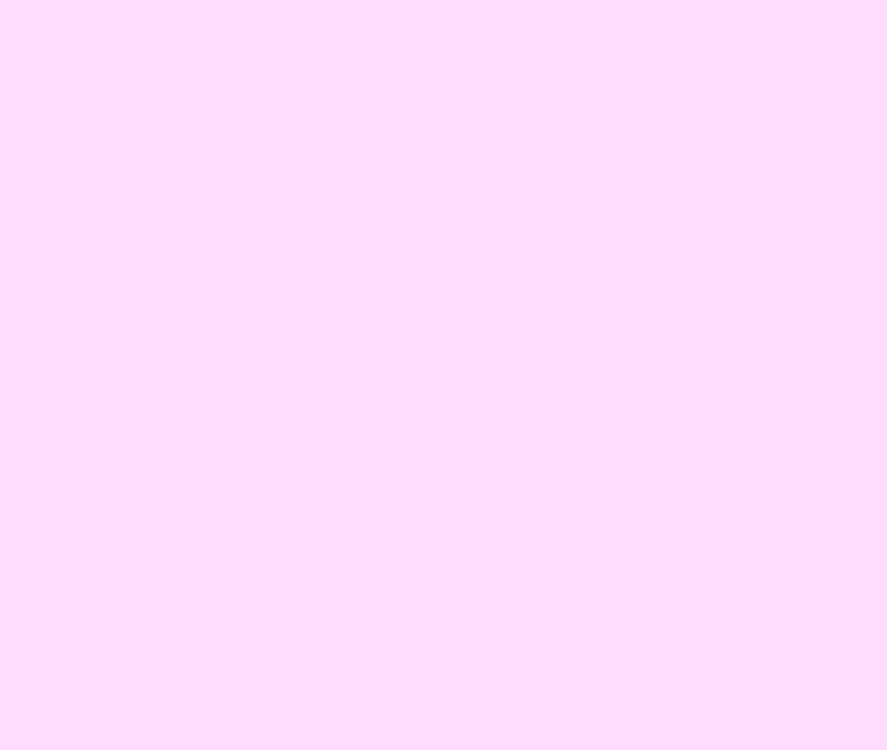
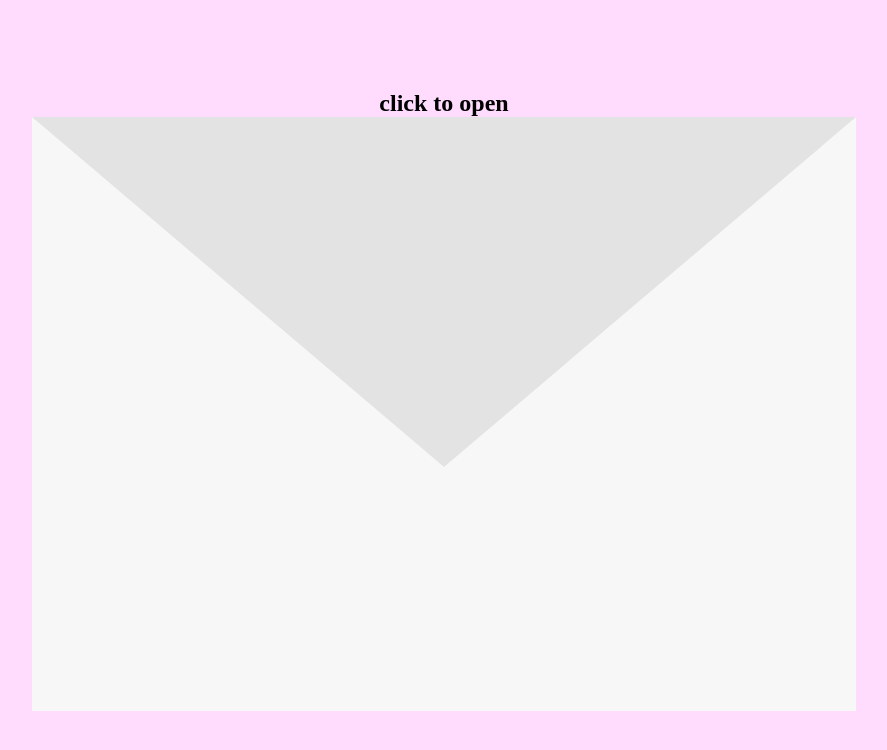
Before and after one commit to akshimis/valentines-card-2026, a plain HTML site: page index.html in a window 1280 px wide. Shown: the whole page, without its empty margins (196-1083 px from the left). Drawn offline with Linux system fonts and the light colour scheme.

Commit message:
basic letter

```diff
--- a/index.html
+++ b/index.html
@@ -9,7 +9,20 @@
 
   </head>
 
-  <div class="container">
-
-  </div>
+  <body>
+    <div class="container">
+      <h2>click to open</h2>
+      <div class="envelope-wrapper" id="envelope">
+        <div class="envelope"></div>
+          <div class="flap"></div>
+          <div class="letter">
+            <div>
+              <h1>Happy Valentine's Day!</h1>
+              <p>Wishing you a day filled with love and happiness.</p>
+            </div>
+          </div>
+        <div class="front-flap"></div>
+      </div>
+    </div>
+  </body>
 </html>
--- a/script.js
+++ b/script.js
@@ -0,0 +1,7 @@
+document.addEventListener('DOMContentLoaded', () => {
+  const envelope = document.getElementById('envelope');
+
+    envelope.addEventListener('click', () => {
+    envelope.classList.toggle('open');
+    });
+});
--- a/styles.css
+++ b/styles.css
@@ -12,3 +12,80 @@
     height: 100vh;
     background-color: #FFDCFD;
 }
+
+.envelope-wrapper {
+    position: relative;
+    width: fit-content;
+    height: fit-content;
+    cursor: pointer;
+}
+
+.envelope {
+    width: 824px;
+    height: 588px;
+    border-top: 300px solid transparent;
+    border-left: 412px solid #F7F7F7;
+    border-right: 412px solid #F7F7F7;
+    border-bottom: 294px solid #F7F7F7;
+    position: relative;
+    z-index: 1;
+}
+
+.flap-wrapper {
+    width: fit-content;
+    height: fit-content;
+}
+
+.flap {
+    position: absolute;
+    top: 0;
+    left: 0;
+    width: 0;
+    height: 0;
+    border-left: 412px solid transparent;
+    border-right: 412px solid transparent;
+    border-top: 350px solid #E3E3E3;
+    transform-origin: top center;
+    transition: transform 0.6s ease;
+    z-index: 1;
+}
+
+.envelope-wrapper.open .flap {
+    transform: rotateX(180deg);
+    z-index: 0;
+    transition: transform 0.6s ease, z-index 0s;
+}
+
+.letter {
+    position: absolute;
+    top: 50px;
+    left: 50%;
+    transform: translateX(-50%);
+    width: 700px;
+    height: 500px;
+    background-color: #FFFFFF;
+    border-radius: 10px;
+    padding: 40px;
+    box-sizing: border-box;
+    box-shadow: 0 4px 8px rgba(0, 0, 0, 0.1);
+    transition: transform 0.6s ease;
+    z-index: -1;
+}
+
+.envelope-wrapper.open .letter {
+    transform: translate(-50%, -100px);
+    z-index: 0;
+    transition: transform 0.6s ease, z-index 0s;
+}
+
+.front-flap {
+    position: absolute;
+    top: 0;
+    left: 0;
+    width: 0;
+    height: 0;
+    border-left: 412px solid transparent;
+    border-right: 412px solid transparent;
+    border-top: 350px solid #D9D9D9;
+    z-index: -1;
+}
```
